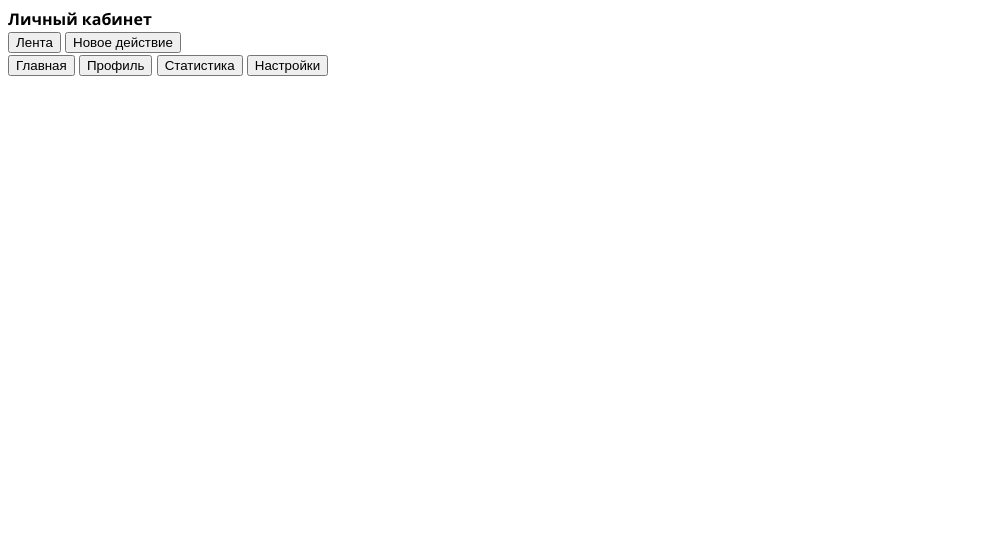
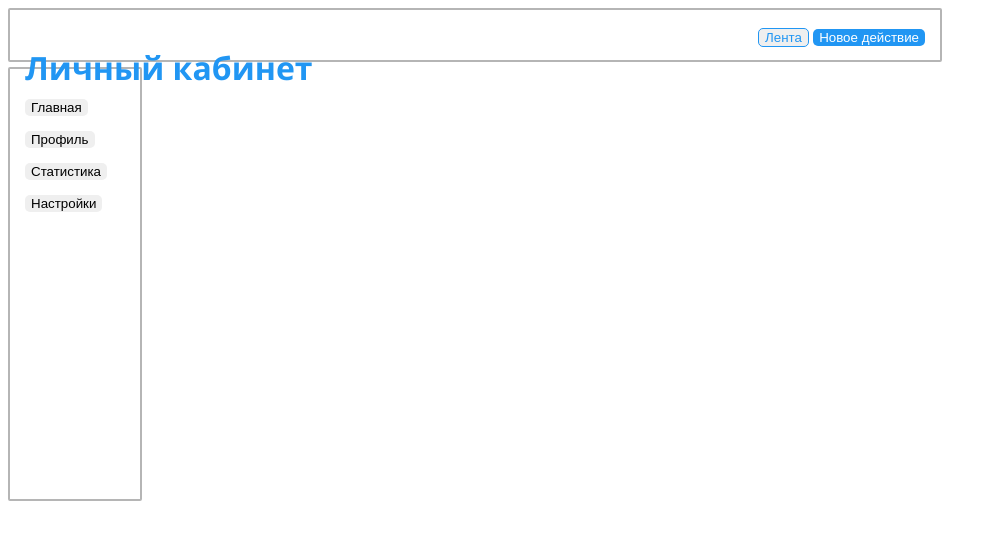
Before and after one commit to XLEBYSEK/project3, a plain HTML site: page index.html in a window 1280 px wide. Shown: the whole page, without its empty margins (0-997 px from the left). Drawn offline with Linux system fonts and the light colour scheme.

Commit message:
Update index.html

```diff
--- a/index.html
+++ b/index.html
@@ -1,7 +1,16 @@
+<!DOCTYPE html>
+<html lang="en">
+<head>
+    <meta charset="UTF-8">
+    <meta name="viewport" content="width=device-width, initial-scale=1.0">
+    <title>Document</title>
+    <link rel="stylesheet" href="style.css">
+</head>
+<body>
     <body>
         <font face="Segoe UI">
         <div class = cab>
-        <div><b>Личный кабинет</b></div>
+            <h1><b>Личный кабинет</b></h1>
         <div>
             <button class = lenta>Лента</button>
             <button class = new>Новое действие</button>
@@ -14,3 +23,5 @@
                 <button class = leftbutton>Настройки</button>
         </div>
     </body>
+</body>
+</html>
```
Lines whose indentation alone changed are shown as unchanged.
